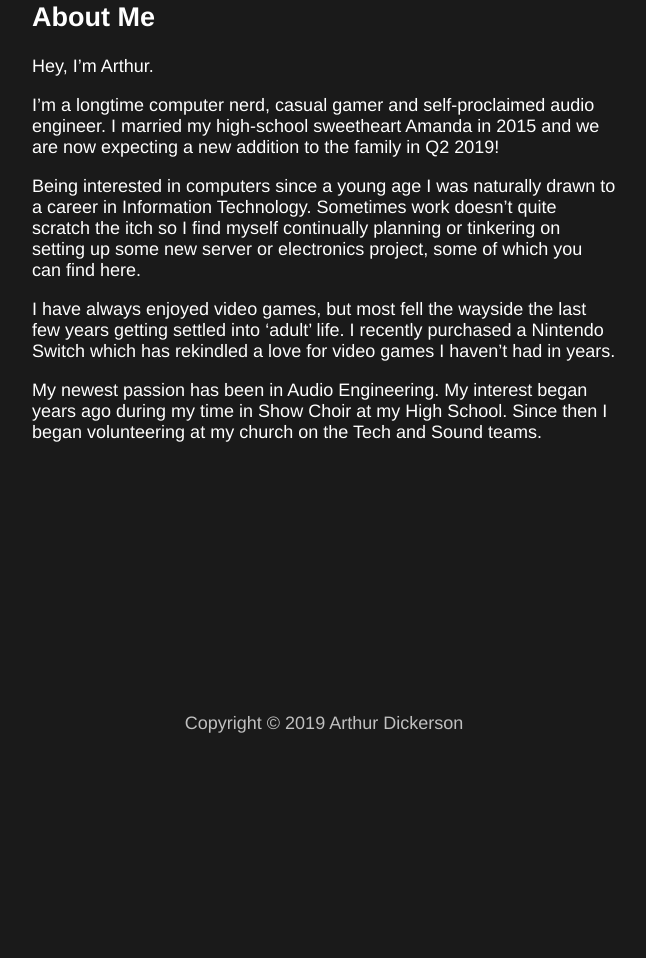
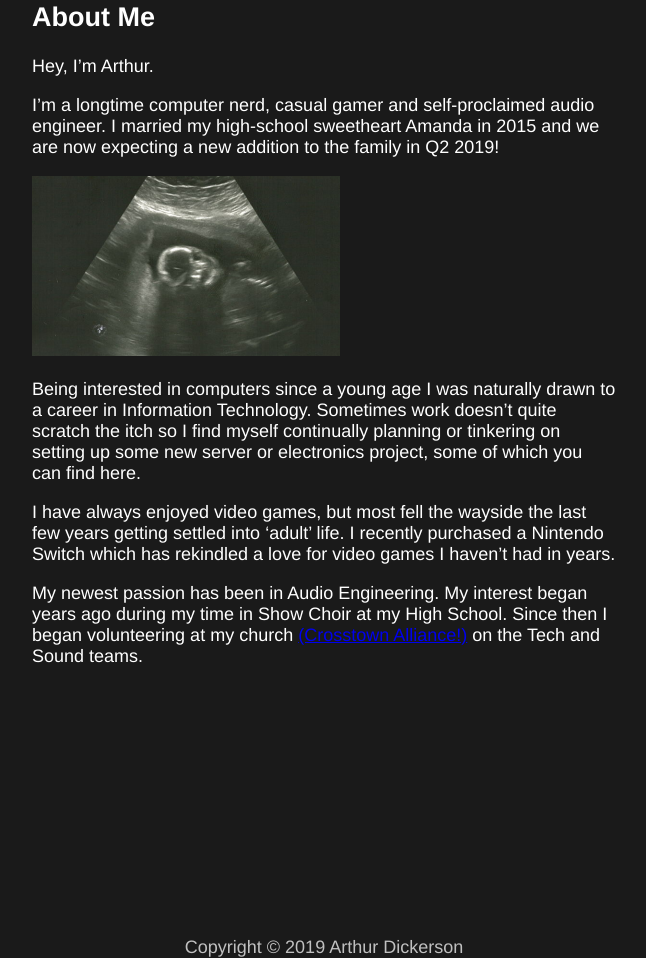
Before and after one commit to Arthurdd1994/Arthurdd1994.github.io, a Jekyll site: the page built from about.md, in a window 1280 px wide. Shown: the part 298-1256 px from the top of the page, without its empty margins (316-962 px from the left). Built offline with Jekyll 4.4.1, drawn with Linux system fonts in a browser that asks for light colours; before the commit the page ends 1032 px from its top, so only the background shows below that.

Commit message:
Update about.md

```diff
--- a/about.md
+++ b/about.md
@@ -7,8 +7,10 @@ Hey, I’m Arthur.
 
 I’m a longtime computer nerd, casual gamer and self-proclaimed audio engineer. I married my high-school sweetheart Amanda in 2015 and we are now expecting a new addition to the family in Q2 2019!
 
+![Photo of Baby Dickerson](/img/babydickerson.png)
+
 Being interested in computers since a young age I was naturally drawn to a career in Information Technology. Sometimes work doesn’t quite scratch the itch so I find myself continually planning or tinkering on setting up some new server or electronics project, some of which you can find here.
 
 I have always enjoyed video games, but most fell the wayside the last few years getting settled into ‘adult’ life. I recently purchased a Nintendo Switch which has rekindled a love for video games I haven’t had in years.
 
-My newest passion has been in Audio Engineering. My interest began years ago during my time in Show Choir at my High School. Since then I began volunteering at my church on the Tech and Sound teams.
+My newest passion has been in Audio Engineering. My interest began years ago during my time in Show Choir at my High School. Since then I began volunteering at my church [(Crosstown Alliance!)](crosstownalliance.com) on the Tech and Sound teams.
```
